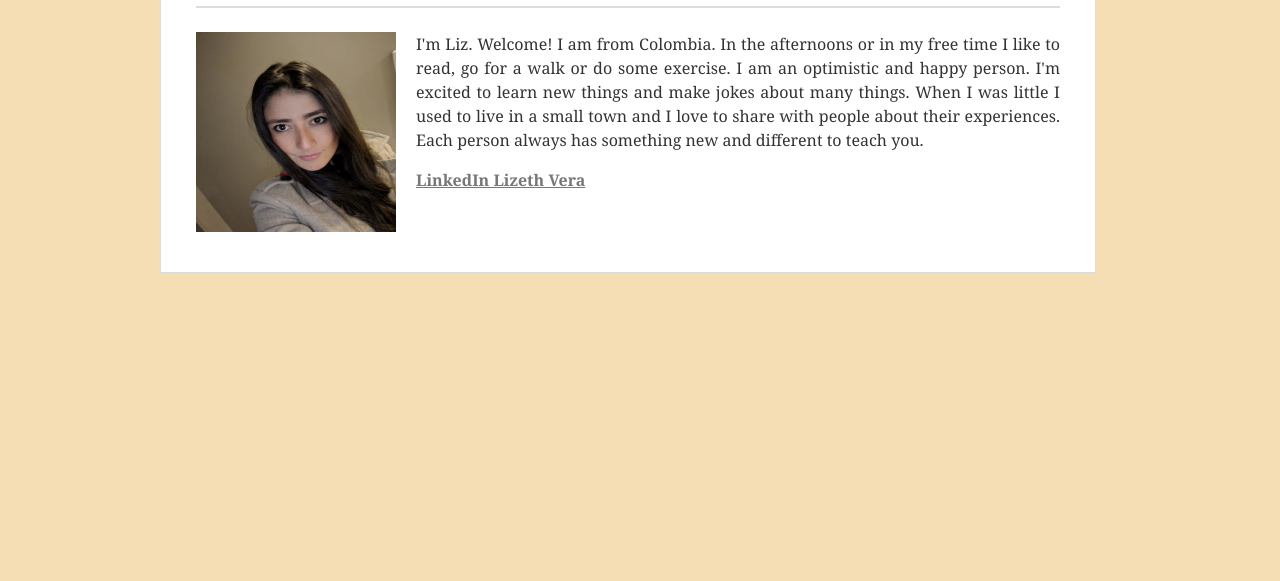
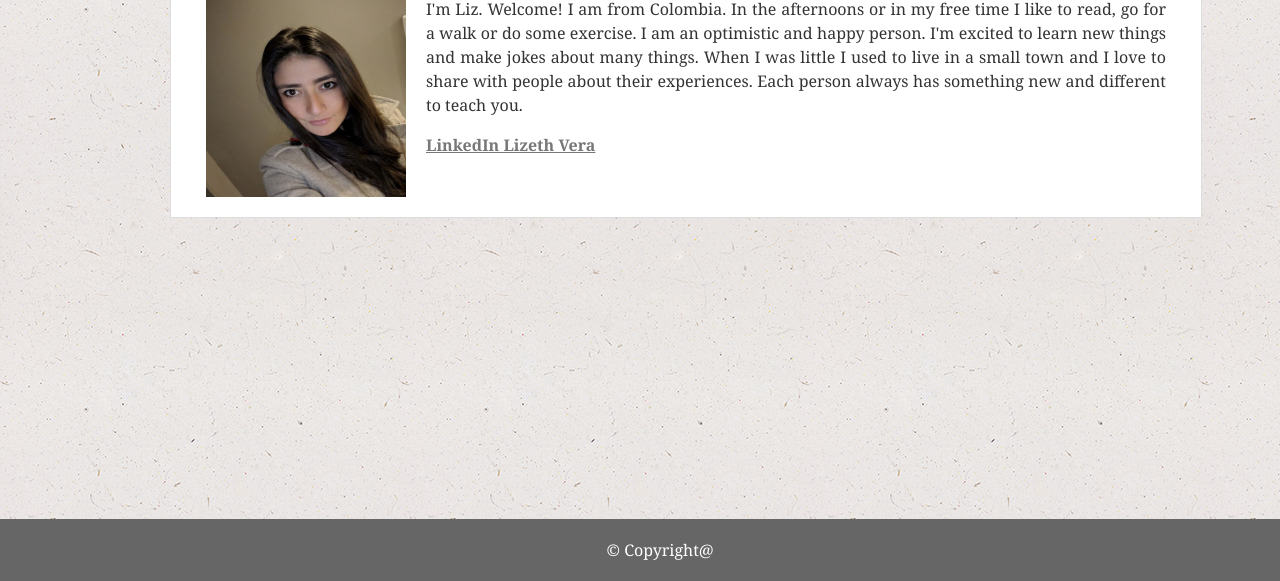
Before and after one commit to LIZETHVERA/Basic-Portfolio, a plain HTML site: page index.html in a window 1280 px wide. Shown: the part 219-800 px from the top of the page. Drawn offline with Linux system fonts and the light colour scheme.

Commit message:
Last changes css

```diff
--- a/assets/css/style.css
+++ b/assets/css/style.css
@@ -12,7 +12,7 @@ body {
     padding: 0;
     font-family: Georgia, 'Times New Roman', Times, serif;
     color:#333333;
-    background-color: wheat;
+    background-image: url("../images/ep_naturalwhite.png");
 }
 nav {
     float: right;
@@ -29,7 +29,6 @@ nav {
 a {
     color: #777777;
 }
-
 
 
 h1 {
@@ -55,18 +54,21 @@ h2{
 }
 
 #main{
-    width: 90%;
+    width: 100%;
     float: left;
     text-align: justify;
     background-color:#ffffff;
     border-style: solid;
     border-width: 0.1px;
     border-color:#dddddd;
-    padding: 20px;
+    /* /* padding: 20px;   */
     padding-left: 35px;
-    padding-right: 35px;
+    padding-right: 35px; */
+    /* margin-bottom: 50px; */
     margin-top: 30px;
+   /* padding-bottom: 80px; */
 }
+
 hr{
     margin-top: 1em;
     margin-bottom: 1.5em;
@@ -79,8 +81,10 @@ hr{
 }
 .container{
     width: 960px;
-    margin: auto;
+    margin-left: 170px;
+    margin-top: 20px;
     line-height: 1.5;
+
 }
 
 #image_me{
@@ -91,3 +95,22 @@ hr{
     margin-bottom: 20px;
 
 }
+
+footer {
+    width: 100%;
+    left: 0px;
+    background-color: #666666;
+    color: white;
+    text-align: center;
+    font-family: Georgia, 'Times New Roman', Times, serif;
+    padding: 20px;
+    margin: 0;
+    position: fixed;
+    bottom: 0;
+ }
+
+.container::after {
+     content: "";
+     display: block;
+     clear: both;
+ }
```
